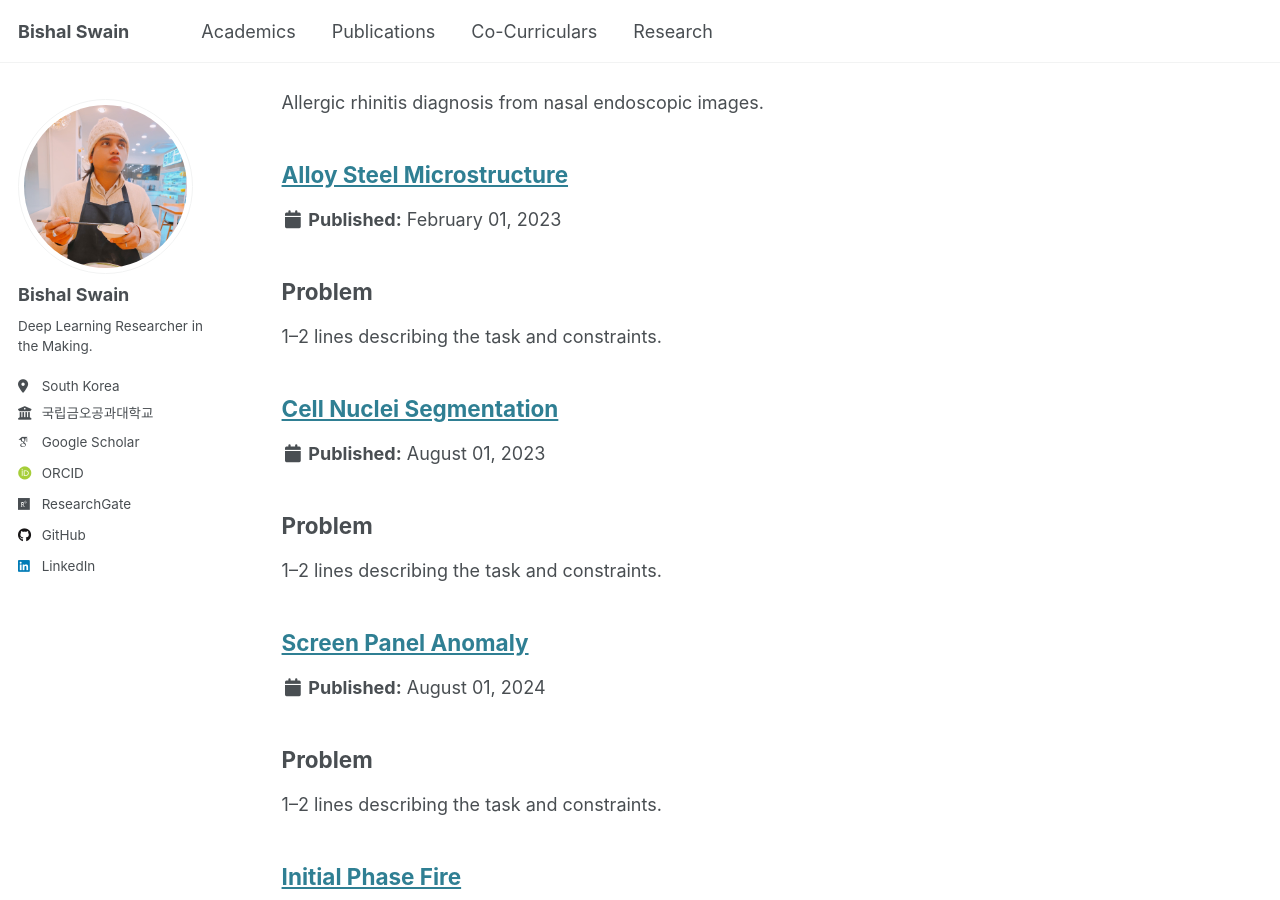
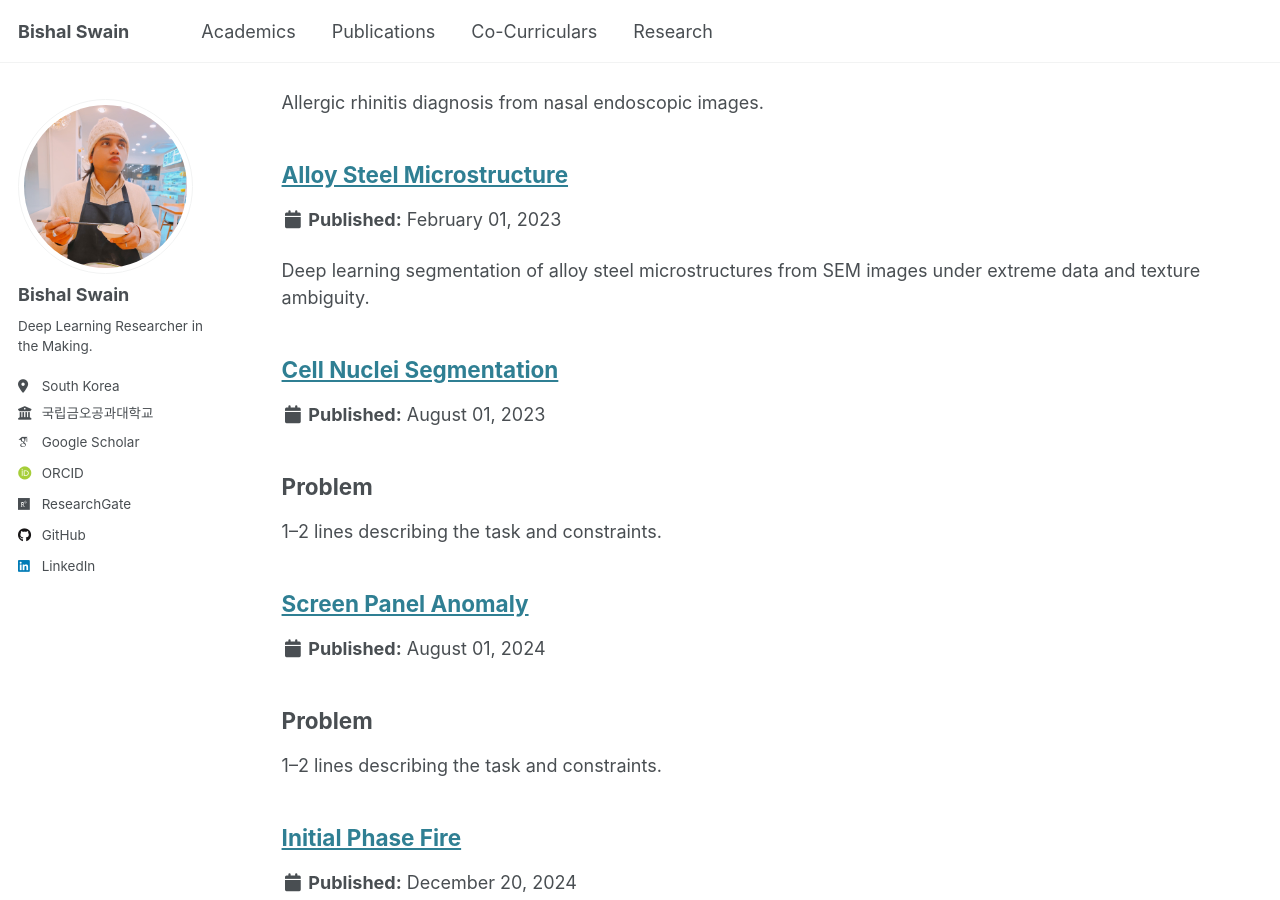
Before and after one commit to bluesaiyancodes/bluesaiyancodes.github.io, a Jekyll site: the page built from _pages/collection-archive.html, in a window 1280 px wide and 900 px high, scrolled down 3710 px. Built offline with Jekyll 4.4.1, drawn with Linux system fonts in a browser that asks for light colours; some web fonts are replaced; some of the changed lines change nothing that is shown.

Commit message:
Updated Steel Research

```diff
--- a/_research/2023-02-01-steel.md
+++ b/_research/2023-02-01-steel.md
@@ -12,44 +12,122 @@
 start: 2023-02-01
 end: 2025-08-30
 
-stack: ["Pytorch", "Deep Learning", "Microstructure"]
+stack: ["PyTorch", "Deep Learning", "SEM Imaging", "Texture Segmentation"]
 role: "Project Lead"
 
 pinned: false
 thumbnail: /images/projects/steel/thumb.png
 
 links:
-  Paper: ""
-  code: ""
-  demo: ""
+  MDPI: "https://www.mdpi.com/1996-1944/16/23/7254"
+  WACV: ""
+  Code: "https://github.com/CVPR-KIT/Guided-Texture-Segmentation-via-Coordinate-Aware-Class-Ratio-Mapping"
+
+pdfs:
+  - name: "Initial Report"
+    file: "/files/projects/steel/steel0.pdf"
+  - name: "Comprehensive Results 1"
+    file: "/files/projects/steel/steel1.pdf"
+  - name: "Finetuning SAM"
+    file: "/files/projects/steel/steel2.pdf"
+  - name: "Towards Ratio Guidance"
+    file: "/files/projects/steel/steel3.pdf"
+  - name: "Comprehensive Results 2"
+    file: "/files/projects/steel/steel4.pdf"
 
 gallery:
-  - src: /assets/images/projects/allergic/qual_1.jpg
-    caption: "Qualitative predictions on representative cases."
-  - src: /assets/images/projects/allergic/curve.jpg
-    caption: "Training dynamics and final performance."
+  - src: /images/projects/steel/steel_problems.png
+    caption: "Challenges in alloy steel microstructure segmentation: extreme data scarcity, high annotation cost, strong texture ambiguity, and large appearance variation across steel grades and magnification levels."
+
+  - src: /images/projects/steel/steel_approach.png
+    caption: "Overview of the proposed guided segmentation framework. Global class-ratio priors are transformed into coordinate-aware spatial maps and adaptively fused with encoder features, enabling composition-consistent segmentation under texture ambiguity."
+
 
 results:
   - name: "Dice"
-    value: "0.91"
-    note: "Test split, mean over folds"
-  - name: "HD95"
-    value: "8.7"
-    note: "Lower is better"
-  - name: "HD"
-    value: "8.7"
-    note: "Lower is better"
+    value: "↑ +6.1%"
+    note: "Average improvement across backbones (WACV)"
+  - name: "Parameter Overhead"
+    value: "< 2%"
+    note: "CCRM + AGF modules"
+  - name: "Robustness"
+    value: "≥ 60% ratio accuracy"
+    note: "Still outperforms unguided baselines"
 ---
 
+Deep learning segmentation of alloy steel microstructures from SEM images under extreme data and texture ambiguity.
+
 ## Problem
-1–2 lines describing the task and constraints.
+Quantifying alloy steel composition from scanning electron microscopy (SEM) images requires **accurate segmentation of texture-dominated microstructures** such as ferrite, bainite, and martensite.
+Unlike object-centric vision tasks, these phases exhibit **ambiguous local textures**, weak boundaries, and strong global dependencies on material composition.
 
-## Approach
-Short subsections:
-- Data
-- Model
-- Training
-- Evaluation
+Key domain constraints:
+- Pixel-level annotation is **slow, expensive, and expert-driven**
+- Public datasets are **extremely small** (often < 50 images)
+- Microstructures vary drastically across steel grades and magnification levels
+- Local texture alone is insufficient to resolve phase ambiguity
 
-## Notes
-Any ablations, failure cases, lessons learned.
+## Phase I — MDPI: Learning to Segment Under Extreme Data Scarcity
+**Goal:** Establish a reliable deep learning baseline for multi-phase steel microstructure segmentation under limited data.
+
+In our first study (MDPI *Materials*), we focused on answering a pragmatic question:
+> *Can modern CNN-based segmentation models learn meaningful microstructural boundaries with very few SEM images?*
+
+### Approach
+- Dataset: Private SEM alloy steel dataset + MetalDAM benchmark
+- Models: U-Net family, attention-based variants
+- Strategy:
+  - Sliding-window training to compensate for small sample size
+  - Strong geometric and photometric augmentation
+  - Dice + Cross-Entropy loss to stabilize training
+- Evaluation: Dice score and boundary accuracy across magnifications
+
+### Outcome
+- Demonstrated that CNNs can segment alloy microstructures **beyond manual heuristics**
+- Identified systematic failure modes:
+  - Texture confusion between visually similar phases
+  - Predictions drifting from physically valid phase proportions
+- Crucially, segmentation quality alone was **insufficient for downstream material analysis**
+
+This revealed a deeper limitation:
+**pixel-accurate segmentation does not guarantee compositionally correct results.**
+
+## Phase II — WACV: From Segmentation to Composition-Aware Modeling
+**Key Insight:**
+In metallography, experts implicitly reason in terms of **global phase ratios**, not just local textures.
+
+This motivated a shift in perspective:
+> *Segmentation should be globally consistent with expected material composition.*
+
+### Core Idea
+We introduced **guided texture segmentation** using **class-ratio priors**, formalized as:
+- **Coordinate-aware Class-Ratio Mapping (CCRM)**
+  Converts global phase proportions into spatially aligned feature maps
+- **Adaptive Gate Fusion (AGF)**
+  Dynamically balances local image evidence with global ratio guidance
+
+Rather than treating ratios as post-hoc statistics, the model is **conditioned on composition during inference**.
+
+### Key Contributions (WACV)
+- Injects *image-specific* global knowledge into encoder–decoder models
+- Resolves texture ambiguity by aligning local predictions with global constraints
+- Works across CNNs, Transformers, and SAM-based models
+- Adds **< 2% parameters** while delivering **consistent Dice improvements**
+- Robust even when ratio estimates are noisy (≥ 60% accuracy)
+- Introduces **auto-regressive inference**, removing reliance on expert input
+
+### Impact
+- +6.1% average Dice improvement across architectures
+- Clear separation of microstructural phases in embedding space
+- Bridges the gap between **computer vision segmentation** and **materials science requirements**
+
+## Notes & Lessons Learned
+- Texture segmentation fails when treated as a purely local problem
+- Domain knowledge must be injected *structurally*, not via naïve concatenation
+- Global composition acts as a powerful regularizer under data scarcity
+- This project shaped my broader research direction toward:
+  - Guided learning
+  - Global–local consistency
+  - Memory and feedback mechanisms in vision systems
+
+This line of work directly influenced my later research on **memory-augmented and feedback-driven architectures** for segmentation under uncertainty.
```
Also changed, not shown: images/projects/steel/steel_approach.png (added), images/projects/steel/steel_problems.png (added), 5 other files.
